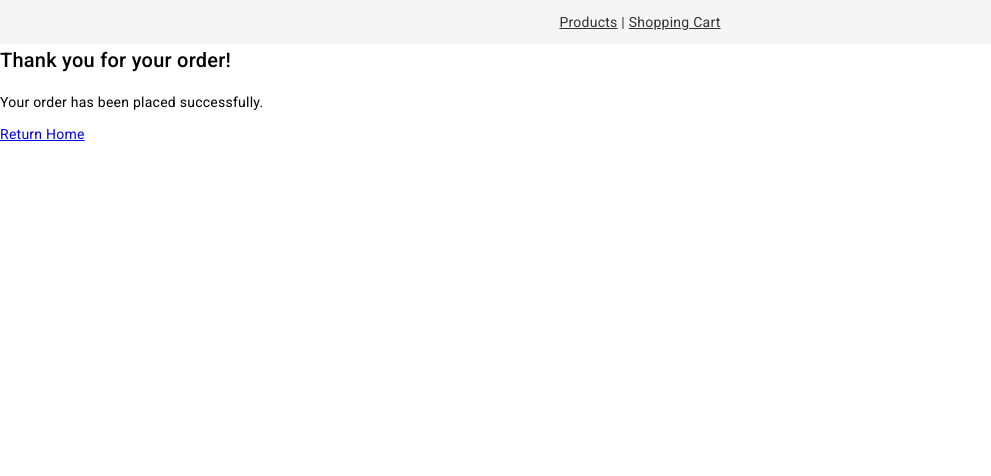
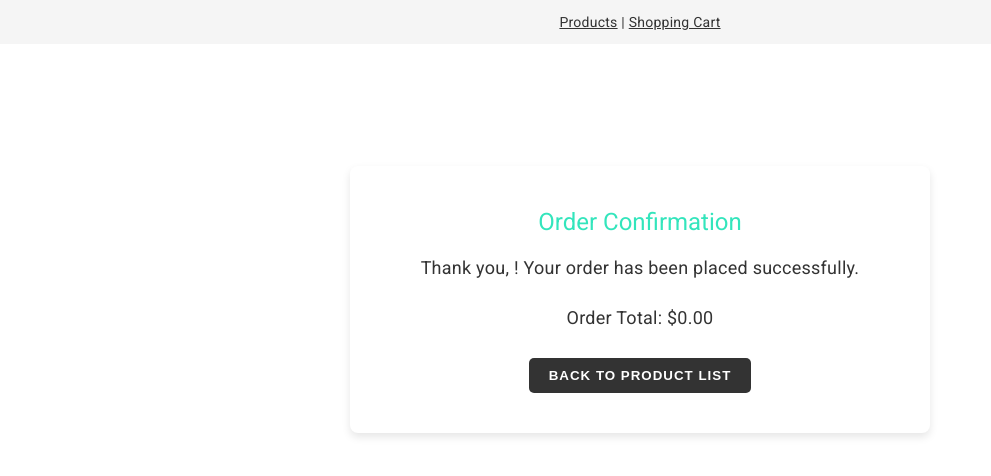
Before and after one commit to tristenwallace/ecommerce_store_frontend, an Angular app: page /order-confirmation in a window 1280 px wide. Shown: the top 476 px of the page, without its empty margins (0-991 px from the left). Built offline with nearby package versions, Linux system fonts and the light colour scheme.

Commit message:
feat: Implement and style confirmation page

```diff
--- a/src/app/components/order-confirmation/order-confirmation.component.html
+++ b/src/app/components/order-confirmation/order-confirmation.component.html
@@ -1,6 +1,14 @@
-<div class="order-confirmation">
-  <h2>Thank you for your order!</h2>
-  <p>Your order has been placed successfully.</p>
-  <!-- Display any order details we will have saved from the checkout form -->
-  <a routerLink="/">Return Home</a>
+<div class="confirmation-container">
+  <div class="confirmation-items">
+    <h1 class="confirmation-header">Order Confirmation</h1>
+    <p class="confirmation-item">
+      Thank you, {{ customerName }}! Your order has been placed successfully.
+    </p>
+    <p class="confirmation-item">
+      Order Total: {{ orderTotal | currency: 'USD' }}
+    </p>
+    <button class="btn" (click)="navigateToProductList()">
+      Back to Product List
+    </button>
+  </div>
 </div>
--- a/src/app/components/order-confirmation/order-confirmation.component.scss
+++ b/src/app/components/order-confirmation/order-confirmation.component.scss
@@ -0,0 +1,31 @@
+.confirmation-container {
+  display: flex;
+  align-items: center;
+  justify-content: center;
+  margin-top: 8%; // This sets the content a bit lower from the top for better visibility
+  padding: 20px;
+  height: 30; // Adjust height to fill screen vertically
+}
+
+.confirmation-items {
+  display: flex;
+  flex-direction: column;
+  align-items: center;
+  background-color: #fff; // Add a background color to make the confirmation details pop
+  padding: 40px;
+  border-radius: 8px;
+  box-shadow: 0 4px 8px rgba(0, 0, 0, 0.1); // Adding some shadow for depth
+  width: 80%; // Responsive width
+  max-width: 500px; // Maximum width to maintain readability
+}
+
+.confirmation-header {
+  color: #33e5bc;
+  margin-bottom: 20px;
+}
+
+.confirmation-item {
+  margin-bottom: 30px;
+  font-size: 18px; // Larger font size for better readability
+  color: #333; // Darker text for contrast against the light background
+}
--- a/src/app/components/order-confirmation/order-confirmation.component.ts
+++ b/src/app/components/order-confirmation/order-confirmation.component.ts
@@ -1,11 +1,32 @@
 import { Component } from '@angular/core';
-import { RouterLink } from '@angular/router';
+import { Router } from '@angular/router';
+import { OrderService } from '../../services/order.service';
+import { CurrencyPipe } from '@angular/common';
 
 @Component({
   selector: 'app-order-confirmation',
   standalone: true,
-  imports: [RouterLink],
+  imports: [CurrencyPipe],
   templateUrl: './order-confirmation.component.html',
   styleUrl: './order-confirmation.component.scss',
 })
-export class OrderConfirmationComponent {}
+export class OrderConfirmationComponent {
+  customerName: string = '';
+  orderTotal: number = 0;
+
+  constructor(
+    private router: Router,
+    private orderService: OrderService
+  ) {}
+
+  ngOnInit() {
+    this.orderService.getOrderDetails().subscribe((details) => {
+      this.customerName = details.name;
+      this.orderTotal = details.total;
+    });
+  }
+
+  navigateToProductList() {
+    this.router.navigateByUrl('/products');
+  }
+}
--- a/src/app/components/product-list/product-list.component.scss
+++ b/src/app/components/product-list/product-list.component.scss
@@ -19,7 +19,9 @@
   flex-direction: column;
   align-items: center;
   justify-content: flex-start;
-  width: calc(33.333% - 20px); // Subtract the gap from the width for 3 items per row
+  width: calc(
+    33.333% - 20px
+  ); // Subtract the gap from the width for 3 items per row
   margin-top: 20px;
   box-sizing: border-box;
 
--- a/src/app/components/shopping-cart/shopping-cart.component.ts
+++ b/src/app/components/shopping-cart/shopping-cart.component.ts
@@ -2,6 +2,7 @@ import { Component, OnInit } from '@angular/core';
 import { CurrencyPipe, NgFor, NgIf } from '@angular/common';
 import { Router } from '@angular/router';
 import { CartService } from '../../services/cart.service';
+import { OrderService } from '../../services/order.service';
 import { Product } from '../../models/product.model';
 import {
   FormBuilder,
@@ -24,14 +25,24 @@ export class ShoppingCartComponent implements OnInit {
   constructor(
     private fb: FormBuilder,
     public cartService: CartService,
-    private router: Router
+    private router: Router,
+    private orderService: OrderService
   ) {
     this.checkoutForm = this.fb.group({
       name: ['', Validators.required],
       address: ['', Validators.required],
-      creditCardNumber: ['', [Validators.required, Validators.pattern(/^\d{16}$/)]], // Example simple validation
-      creditCardExpiration: ['', [Validators.required, Validators.pattern(/^(0[1-9]|1[0-2])\/?([0-9]{2})$/)]], // MM/YY format
-      creditCardCVV: ['', [Validators.required, Validators.pattern(/^\d{3}$/)]] // Example 3-digit CVV
+      creditCardNumber: [
+        '',
+        [Validators.required, Validators.pattern(/^\d{16}$/)],
+      ], // Example simple validation
+      creditCardExpiration: [
+        '',
+        [
+          Validators.required,
+          Validators.pattern(/^(0[1-9]|1[0-2])\/?([0-9]{2})$/),
+        ],
+      ], // MM/YY format
+      creditCardCVV: ['', [Validators.required, Validators.pattern(/^\d{3}$/)]], // Example 3-digit CVV
     });
   }
 
@@ -52,7 +63,15 @@ export class ShoppingCartComponent implements OnInit {
 
   onSubmit() {
     if (this.checkoutForm.valid) {
-      console.log('Form Data: ', this.checkoutForm.value);
+      const total = this.calculateTotal();
+      const { name } = this.checkoutForm.value;
+
+      // Set the order details
+      this.orderService.setOrderDetails({
+        name: name,
+        total: total,
+      });
+
       this.cartService.clearCart();
 
       // Navigate to the order confirmation page
--- /dev/null
+++ b/src/app/services/order.service.ts
@@ -0,0 +1,28 @@
+import { Injectable } from '@angular/core';
+import { BehaviorSubject, Observable } from 'rxjs';
+
+interface OrderDetails {
+  name: string;
+  address: string;
+  total: number;
+}
+
+@Injectable({
+  providedIn: 'root',
+})
+export class OrderService {
+  private orderDetails = new BehaviorSubject<{ name: string; total: number }>({
+    name: '',
+    total: 0,
+  });
+
+  // set order details
+  setOrderDetails(details: { name: string; total: number }) {
+    this.orderDetails.next(details);
+  }
+
+  // Get the current order details as Observable
+  getOrderDetails(): Observable<{ name: string; total: number }> {
+    return this.orderDetails.asObservable();
+  }
+}
```
Also changed, not shown: src/app/components/shopping-cart/shopping-cart.component.html (+73 -13 lines), src/styles.scss (+4 -5 lines), src/app/app.component.scss (line endings or trailing spaces), src/app/components/shopping-cart/shopping-cart.component.scss (line endings or trailing spaces), 1 other file (tests, documents, lock files or other folders).
